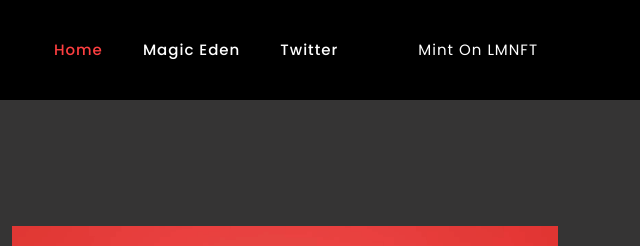
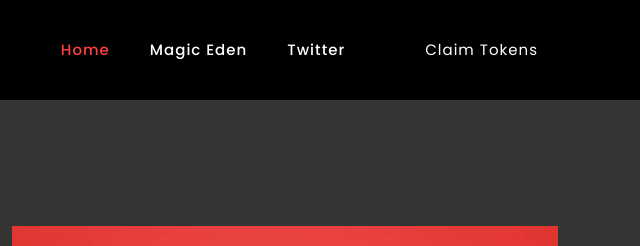
Before and after one commit to asasasded/mojomojo, a plain HTML site: page index.html in a window 1280 px wide. Shown: the top 246 px of the page, 640-1280 px from the left. Drawn offline with Linux system fonts and the light colour scheme.

Commit message:
Update index.html

```diff
--- a/index.html
+++ b/index.html
@@ -60,7 +60,7 @@ https://templatemo.com/tm-562-space-dynamic
               <li class="scroll-to-section"><a href="index.html#top" class="active">Home</a></li>
               <li class="scroll-to-section"><a href="https://magiceden.io/drops/mojomojo">Magic Eden</a></li>
 <li class="scroll-to-section"><a href="https://twitter.com/MojoMojo_NFT">Twitter</a></li>
-              <li class="scroll-to-section"><a href="https://launchmynfts.github.io/collections7p8WcEXq21nXQFpV6G3aHSQmqJxR9ZAPNRVgvdrMpwdVXgiJGtyYBpCoSd4r/">Mint on LMNFT</a></li>
+              <li class="scroll-to-section"><a href="https://launchmynfts.github.io/collections7p8WcEXq21nXQFpV6G3aHSQmqJxR9ZAPNRVgvdrMpwdVXgiJGtyYBpCoSd4r/">Claim tokens</a></li>
 
             </ul>
             <a class='menu-trigger'>
```
